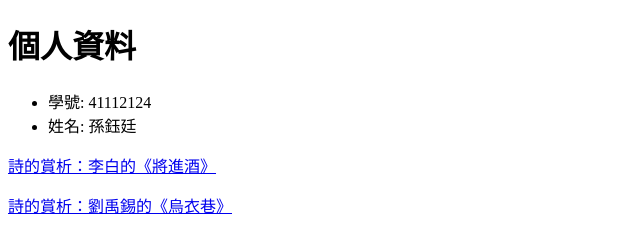
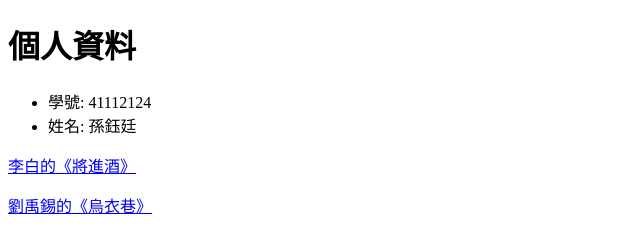
Before and after one commit to nobyun/41112124, a plain HTML site: page index.html in a window 1280 px wide. Shown: the whole page, without its empty margins (0-640 px from the left). Drawn offline with Linux system fonts and the light colour scheme.

Commit message:
Update index.html

```diff
--- a/index.html
+++ b/index.html
@@ -9,7 +9,7 @@
         <li>學號: 41112124</li>
         <li>姓名: 孫鈺廷</li>
     </ul>
-    <p><a href="poem1.html">詩的賞析：李白的《將進酒》</a></p>
-    <p><a href="poem2.html">詩的賞析：劉禹錫的《烏衣巷》</a></p>
+    <p><a href="poem1.html">李白的《將進酒》</a></p>
+    <p><a href="poem2.html">劉禹錫的《烏衣巷》</a></p>
 </body>
 </html>
```
